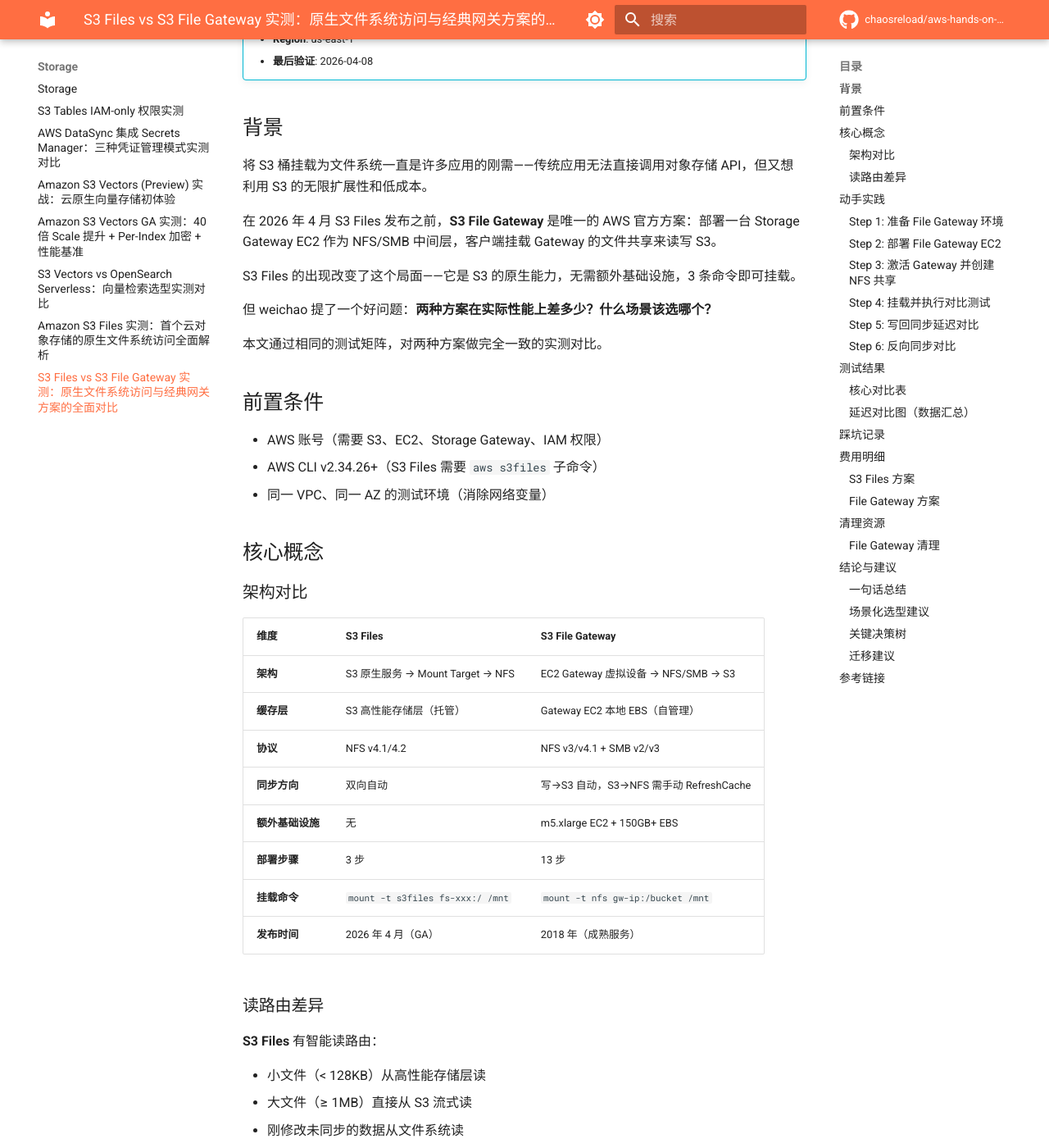
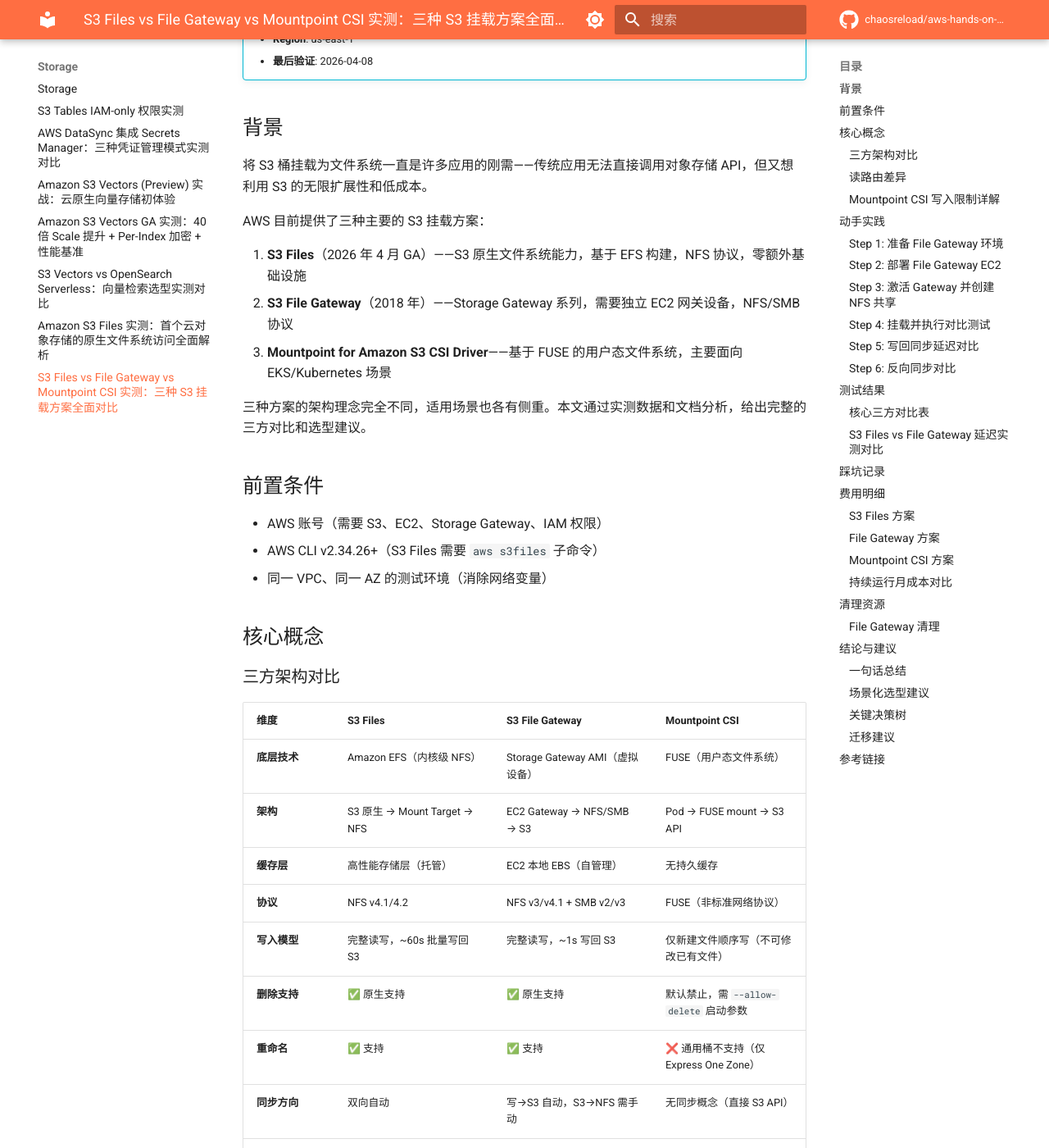
Before and after one commit to chaosreload/aws-hands-on-lab, an MkDocs documentation site: the page built from docs/storage/s3-files-vs-file-gateway.md, in a window 1280 px wide and 1400 px high, scrolled down 362 px. Shown: the whole window at 82% size. Built offline with MkDocs 1.6.1 and Material for MkDocs 9.7.7, drawn with Linux system fonts in a browser that asks for light colours; comment, search, counter and statistics services are not loaded; some of the changed text lies outside the part shown.

Commit message:
feat: add Mountpoint CSI to S3 mount comparison article (3-way comparison)

````diff
--- a/docs/storage/s3-files-vs-file-gateway.md
+++ b/docs/storage/s3-files-vs-file-gateway.md
@@ -1,4 +1,4 @@
-# S3 Files vs S3 File Gateway 实测：原生文件系统访问与经典网关方案的全面对比
+# S3 Files vs S3 File Gateway vs Mountpoint CSI 实测：三种 S3 挂载方案全面对比
 
 !!! info "Lab 信息"
     - **难度**: ⭐⭐ 中级
@@ -11,13 +11,13 @@
 
 将 S3 桶挂载为文件系统一直是许多应用的刚需——传统应用无法直接调用对象存储 API，但又想利用 S3 的无限扩展性和低成本。
 
-在 2026 年 4 月 S3 Files 发布之前，**S3 File Gateway** 是唯一的 AWS 官方方案：部署一台 Storage Gateway EC2 作为 NFS/SMB 中间层，客户端挂载 Gateway 的文件共享来读写 S3。
+AWS 目前提供了三种主要的 S3 挂载方案：
 
-S3 Files 的出现改变了这个局面——它是 S3 的原生能力，无需额外基础设施，3 条命令即可挂载。
+1. **S3 Files**（2026 年 4 月 GA）——S3 原生文件系统能力，基于 EFS 构建，NFS 协议，零额外基础设施
+2. **S3 File Gateway**（2018 年）——Storage Gateway 系列，需要独立 EC2 网关设备，NFS/SMB 协议
+3. **Mountpoint for Amazon S3 CSI Driver**——基于 FUSE 的用户态文件系统，主要面向 EKS/Kubernetes 场景
 
-但 weichao 提了一个好问题：**两种方案在实际性能上差多少？什么场景该选哪个？**
-
-本文通过相同的测试矩阵，对两种方案做完全一致的实测对比。
+三种方案的架构理念完全不同，适用场景也各有侧重。本文通过实测数据和文档分析，给出完整的三方对比和选型建议。
 
 ## 前置条件
 
@@ -27,18 +27,25 @@
 
 ## 核心概念
 
-### 架构对比
+### 三方架构对比
 
-| 维度 | S3 Files | S3 File Gateway |
-|------|----------|----------------|
-| **架构** | S3 原生服务 → Mount Target → NFS | EC2 Gateway 虚拟设备 → NFS/SMB → S3 |
-| **缓存层** | S3 高性能存储层（托管） | Gateway EC2 本地 EBS（自管理） |
-| **协议** | NFS v4.1/4.2 | NFS v3/v4.1 + SMB v2/v3 |
-| **同步方向** | 双向自动 | 写→S3 自动，S3→NFS 需手动 RefreshCache |
-| **额外基础设施** | 无 | m5.xlarge EC2 + 150GB+ EBS |
-| **部署步骤** | 3 步 | 13 步 |
-| **挂载命令** | `mount -t s3files fs-xxx:/ /mnt` | `mount -t nfs gw-ip:/bucket /mnt` |
-| **发布时间** | 2026 年 4 月（GA） | 2018 年（成熟服务） |
+| 维度 | S3 Files | S3 File Gateway | Mountpoint CSI |
+|------|----------|----------------|----------------|
+| **底层技术** | Amazon EFS（内核级 NFS） | Storage Gateway AMI（虚拟设备） | FUSE（用户态文件系统） |
+| **架构** | S3 原生 → Mount Target → NFS | EC2 Gateway → NFS/SMB → S3 | Pod → FUSE mount → S3 API |
+| **缓存层** | 高性能存储层（托管） | EC2 本地 EBS（自管理） | 无持久缓存 |
+| **协议** | NFS v4.1/4.2 | NFS v3/v4.1 + SMB v2/v3 | FUSE（非标准网络协议） |
+| **写入模型** | 完整读写，~60s 批量写回 S3 | 完整读写，~1s 写回 S3 | 仅新建文件顺序写（不可修改已有文件） |
+| **删除支持** | ✅ 原生支持 | ✅ 原生支持 | 默认禁止，需 `--allow-delete` 启动参数 |
+| **重命名** | ✅ 支持 | ✅ 支持 | ❌ 通用桶不支持（仅 Express One Zone） |
+| **同步方向** | 双向自动 | 写→S3 自动，S3→NFS 需手动 | 无同步概念（直接 S3 API） |
+| **额外基础设施** | 无 | m5.xlarge EC2 + 150GB+ EBS | CSI Driver DaemonSet |
+| **部署步骤** | 3 步 | 13 步 | `kubectl apply`（EKS Add-on） |
+| **POSIX 权限** | ✅ 完整（chmod/chown → S3 元数据） | ✅ 完整（chmod/chown → S3 元数据） | ❌ 不模拟 |
+| **文件锁** | ✅ NFS 锁 | ✅ NFS 锁 | ❌ 不支持 |
+| **多客户端共享写** | ✅ 支持 | ✅ 支持 | ❌ 不支持 |
+| **适用计算服务** | EC2, Lambda, EKS, ECS | EC2（仅限） | EKS, 自管理 K8s |
+| **发布时间** | 2026 年 4 月（GA） | 2018 年（成熟服务） | 2023 年（GA） |
 
 ### 读路由差异
 
@@ -53,6 +60,28 @@
 - 所有读操作优先走本地 EBS 缓存
 - 缓存未命中时从 S3 拉取到缓存再返回
 - 缓存空间有限（150GB-64TiB），满了会淘汰
+
+**Mountpoint CSI** 直接走 S3 API：
+
+- 每次读都是 S3 GET 请求（无本地缓存层）
+- 顺序读时自动多并发预取，优化大文件吞吐
+- 随机读也支持，但每次都是网络往返
+
+### Mountpoint CSI 写入限制详解
+
+Mountpoint CSI 的写入模型与传统文件系统差异很大，理解这些限制对选型至关重要：
+
+| 操作 | S3 Files / File Gateway | Mountpoint CSI |
+|------|------------------------|----------------|
+| 创建新文件 | ✅ | ✅ |
+| 修改已有文件 | ✅ | ❌（需 `O_TRUNC` 重写整个文件） |
+| 追加写入 | ✅ | ❌（仅 Express One Zone 支持 `--incremental-upload`） |
+| 删除文件 | ✅ | 需 `--allow-delete` 启动参数 |
+| 重命名文件 | ✅ | ❌（仅 Express One Zone） |
+| `fsync` 后继续写 | ✅ | ❌（`fsync` 后文件关闭写入） |
+
+!!! warning "Mountpoint CSI 的核心定位"
+    Mountpoint 官方明确声明：**不追求完整 POSIX 语义**。它的设计哲学是"无法在 S3 API 上高效实现的文件操作，一律不支持"。如果你的应用需要随机写入、文件锁、或完整 POSIX 权限，Mountpoint 不是正确的选择。
 
 ## 动手实践
 
@@ -267,28 +296,40 @@
 # 等待 ~60-90 秒后 NFS 端才可见
 ```
 
-**结论：S3 Files 反向同步自动且快速（数秒），File Gateway 需要手动 RefreshCache 且等待时间更长。**
+**Mountpoint CSI**：
+
+```bash
+# Mountpoint 直接访问 S3，S3 API 上传后立即可见（无缓存层）
+# 但注意：如果 Mountpoint 已经缓存了目录列表，可能需要短暂等待
+```
+
+**结论：S3 Files 反向同步自动且快速（数秒），File Gateway 需要手动 RefreshCache 且等待时间更长。Mountpoint 因无缓存层理论上最快，但受限于 S3 最终一致性。**
 
 ## 测试结果
 
-### 核心对比表
+### 核心三方对比表
 
-| # | 测试维度 | S3 Files | File Gateway | 优势方 |
-|---|---------|----------|-------------|-------|
-| 1 | **部署步骤** | 3 步 | 13 步 | ✅ S3 Files |
-| 2 | **部署时间** | ~3-4 分钟 | ~7-8 分钟 | ✅ S3 Files |
-| 3 | **小文件读延迟 (1KB)** | 8-11ms | 6ms 首次 / 2ms 缓存 | ✅ File Gateway |
-| 4 | **大文件读延迟 (10MB)** | 319ms 首次 / 6ms 缓存 | 58ms 首次 / 4-5ms 缓存 | ✅ File Gateway |
-| 5 | **写回 S3 延迟** | ~62 秒 | ~1 秒 | ✅ File Gateway |
-| 6 | **反向同步 (S3→NFS)** | 数秒（自动） | 需 RefreshCache + ~90s | ✅ S3 Files |
-| 7 | **缓存命中读取** | ~6ms | ~2-5ms | ✅ File Gateway |
-| 8 | **POSIX 权限** | ✅ 存为 S3 元数据 | ✅ 存为 S3 元数据 | 平手 |
-| 9 | **额外基础设施成本** | $0 | ~$0.19/h (EC2) + ~$12/mo (EBS) | ✅ S3 Files |
-| 10 | **协议支持** | NFS v4.1/4.2 | NFS v3/v4.1 + SMB v2/v3 | ✅ File Gateway |
-| 11 | **挂载容量显示** | 8.0 EB | 8.0 EB | 平手 |
-| 12 | **NFS 实际版本** | v4.2 | v4.2 | 平手 |
+| # | 测试维度 | S3 Files | File Gateway | Mountpoint CSI |
+|---|---------|----------|-------------|----------------|
+| 1 | **部署复杂度** | 3 步 | 13 步 | `kubectl apply`（EKS Add-on） |
+| 2 | **额外基础设施** | 无 | m5.xlarge + 150GB EBS | DaemonSet Pod |
+| 3 | **小文件读延迟 (1KB)** | 8-11ms | 6ms / 2ms 缓存 | ~10-20ms（每次 S3 GET）* |
+| 4 | **大文件读延迟 (10MB)** | 319ms 首次 / 6ms 缓存 | 58ms / 4-5ms 缓存 | 取决于 S3 吞吐* |
+| 5 | **大文件顺序读吞吐** | 高（S3 直读） | 高（EBS 缓存 + S3） | **极高**（多并发 S3 GET）* |
+| 6 | **写回 S3 延迟** | ~62 秒 | ~1 秒 | 即时（close 后）* |
+| 7 | **写入能力** | 完整读写 | 完整读写 | 仅新建文件顺序写 |
+| 8 | **反向同步** | 数秒（自动） | 需 RefreshCache + ~90s | 即时（直接 S3 API） |
+| 9 | **POSIX 权限** | ✅ 完整 | ✅ 完整 | ❌ 不支持 |
+| 10 | **文件锁** | ✅ | ✅ | ❌ |
+| 11 | **文件重命名** | ✅ | ✅ | ❌（通用桶） |
+| 12 | **协议** | NFS v4.1/4.2 | NFS + SMB | FUSE |
+| 13 | **额外月成本** | $0 | ~$162（EC2+EBS） | ~$0（仅 DaemonSet 资源） |
+| 14 | **适用计算服务** | EC2/Lambda/EKS/ECS | EC2 only | EKS / 自管理 K8s |
+| 15 | **Fargate 支持** | 需确认 | ❌ | ❌ |
 
-### 延迟对比图（数据汇总）
+*\* Mountpoint CSI 数据基于文档分析和架构推断（FUSE + 直接 S3 API），非同环境实测。S3 Files 和 File Gateway 数据为同一 VPC 实测。*
+
+### S3 Files vs File Gateway 延迟实测对比
 
 | 操作 | S3 Files | File Gateway | 倍数差异 |
 |------|----------|-------------|---------|
@@ -324,8 +365,17 @@
 
     - S3 Files: `file-permissions: 0100755`（含文件类型前缀）
     - File Gateway: `file-permissions: 0644`（纯权限位）
+    - Mountpoint CSI: 不存储 POSIX 权限
 
-    如果你计划在两种方案间迁移，权限映射需要注意这个差异。
+    如果你计划在方案间迁移，权限映射需要注意这个差异。
+
+!!! warning "踩坑 5: Mountpoint CSI 不支持修改已有文件"
+    这是 Mountpoint 最容易踩的坑。如果你的应用尝试 `open()` 一个已有文件并写入（不带 `O_TRUNC`），操作会**静默失败或报 IO error**。Mountpoint 的写入模型只支持：
+
+    - 创建新文件 → 顺序写入 → `close()`
+    - 覆盖已有文件 → 必须 `O_TRUNC` 重写整个文件（需 `--allow-overwrite` 启动参数）
+
+    这意味着大量传统应用（日志轮转、数据库、配置更新）无法直接使用 Mountpoint。
 
 ## 费用明细
 
@@ -348,7 +398,21 @@
 | S3 存储 | 标准 | < 1GB | < $0.01 |
 | **合计** | | | **~$0.45** |
 
-**持续运行成本差异**：File Gateway 每月约 $150（EC2）+ $12（EBS）= **$162/月**，S3 Files 无额外基础设施成本。
+### Mountpoint CSI 方案
+
+| 资源 | 单价 | 用量 | 费用 |
+|------|------|------|------|
+| EKS 集群 | $0.10/h | 已有集群则 $0 | $0 |
+| S3 请求费 | 标准 S3 GET/PUT | 按量 | 标准 S3 费用 |
+| **合计** | | | **仅 S3 标准费用** |
+
+### 持续运行月成本对比
+
+| 方案 | 额外基础设施月成本 | 说明 |
+|------|-------------------|------|
+| S3 Files | **$0** + 高性能存储费 | 按活跃数据量计费 |
+| File Gateway | **~$162/月**（EC2 + EBS） | 固定成本，与数据量无关 |
+| Mountpoint CSI | **~$0** | 仅 S3 标准请求费 |
 
 ## 清理资源
 
@@ -394,51 +458,67 @@
 
 ### 一句话总结
 
-**S3 Files 是"更简单更便宜"的选择，File Gateway 是"更快更灵活"的选择。**
+- **S3 Files** — "更简单更便宜"，零额外基础设施，完整文件系统语义
+- **File Gateway** — "更快更灵活"，本地缓存加速，支持 SMB + 混合云
+- **Mountpoint CSI** — "最轻量最高吞吐"，但只适合只读或追加写的 K8s 工作负载
 
 ### 场景化选型建议
 
 | 场景 | 推荐方案 | 理由 |
 |------|---------|------|
-| **新应用上云** | ✅ S3 Files | 零额外基础设施，3 步部署，维护成本最低 |
-| **需要极低写延迟** | ✅ File Gateway | 写回 S3 延迟 ~1s vs S3 Files ~60s |
-| **双向数据流** | ✅ S3 Files | S3 API 写入自动同步到 NFS，无需额外配置 |
-| **需要 SMB 协议** | ✅ File Gateway | S3 Files 目前仅支持 NFS |
+| **EC2 新应用上云** | ✅ S3 Files | 零额外基础设施，3 步部署 |
+| **EKS ML 训练数据读取** | ✅ Mountpoint CSI | 大文件顺序读极高吞吐，零额外成本 |
+| **EKS 应用需读写共享状态** | ✅ S3 Files | 完整文件系统语义 + EKS 原生支持 |
+| **需要极低写延迟** | ✅ File Gateway | 写回 S3 ~1s vs S3 Files ~60s |
+| **双向数据流（S3 API + NFS）** | ✅ S3 Files | 自动双向同步，无需额外配置 |
+| **需要 SMB 协议** | ✅ File Gateway | S3 Files/Mountpoint 均不支持 SMB |
 | **Windows 客户端** | ✅ File Gateway | SMB 协议原生支持 |
-| **成本敏感** | ✅ S3 Files | 无额外 EC2/EBS 成本，省 $160+/月 |
-| **读延迟敏感** | ✅ File Gateway | 本地 EBS 缓存 → 2-6ms vs S3 Files 8-11ms |
-| **大文件工作负载** | ✅ File Gateway | 大文件首次读 58ms vs 319ms（5.5x 差异） |
-| **Lambda/EKS/ECS 集成** | ✅ S3 Files | 原生支持，File Gateway 只能 EC2 挂载 |
-| **混合云（on-premises）** | ✅ File Gateway | 支持 VMware/Hyper-V/KVM/硬件设备 |
+| **Lambda 挂载 S3** | ✅ S3 Files | Lambda 原生支持，其他两个不行 |
+| **成本敏感** | ✅ S3 Files / Mountpoint | 无额外 EC2/EBS 成本 |
+| **读延迟极致优化** | ✅ File Gateway | 本地 EBS 缓存 2-6ms |
+| **大文件批量处理（只读）** | ✅ Mountpoint CSI | 多并发 S3 GET 最高吞吐 |
+| **混合云（on-premises）** | ✅ File Gateway | 支持 VMware/Hyper-V/KVM |
+| **AI Agent 文件共享** | ✅ S3 Files | 多客户端读写 + 自动同步 + 低运维 |
+| **数据湖 Spark/Presto 读取** | ✅ Mountpoint CSI | 只读高吞吐，原生 K8s 集成 |
 
 ### 关键决策树
 
 ```
-需要 SMB 协议？
-  → 是 → File Gateway
-  → 否 →
-    需要混合云（on-premises 挂载）？
-      → 是 → File Gateway
-      → 否 →
-        写回延迟 < 5s 是硬性需求？
-          → 是 → File Gateway
-          → 否 →
-            需要 Lambda/EKS/ECS 挂载？
-              → 是 → S3 Files
-              → 否 → S3 Files（更简单、更便宜）
+你的工作负载在哪里运行？
+├── EC2 / Lambda / ECS
+│   └── 需要 SMB 协议或混合云？
+│       ├── 是 → File Gateway
+│       └── 否 → 写延迟 < 5s 是硬性需求？
+│           ├── 是 → File Gateway
+│           └── 否 → S3 Files ✅
+├── EKS / Kubernetes
+│   └── 需要修改已有文件 / 文件锁 / POSIX 权限？
+│       ├── 是 → S3 Files（通过 NFS PV 挂载）
+│       └── 否 → 主要是大文件只读/追加写？
+│           ├── 是 → Mountpoint CSI ✅
+│           └── 否 → S3 Files ✅
+└── On-premises
+    └── File Gateway ✅（唯一选择）
 ```
 
 ### 迁移建议
 
-如果你正在使用 File Gateway 并考虑迁移到 S3 Files：
+**从 File Gateway 迁移到 S3 Files**：
 
 - ✅ **可以迁移**：NFS-only 工作负载、写延迟不敏感、需要降低运维复杂度
 - ⚠️ **评估后迁移**：依赖 File Gateway 本地缓存加速的读密集型工作负载
 - ❌ **暂不迁移**：需要 SMB 协议、需要混合云部署、写延迟 < 5s 是 SLA 要求
 
+**从 Mountpoint CSI 迁移到 S3 Files**：
+
+- ✅ **建议迁移**：需要写入已有文件、文件锁、POSIX 权限的 K8s 应用
+- ❌ **不建议迁移**：只读大文件吞吐场景（Mountpoint 吞吐更高、成本更低）
+
 ## 参考链接
 
 - [Amazon S3 Files 官方文档](https://docs.aws.amazon.com/AmazonS3/latest/userguide/s3-files.html)
 - [Amazon S3 File Gateway 官方文档](https://docs.aws.amazon.com/filegateway/latest/files3/what-is-file-s3.html)
+- [Mountpoint for Amazon S3 CSI Driver](https://docs.aws.amazon.com/eks/latest/userguide/s3-csi.html)
+- [Mountpoint for Amazon S3 文件系统行为](https://github.com/awslabs/mountpoint-s3/blob/main/doc/SEMANTICS.md)
 - [Mounting Amazon S3 to EC2 using S3 File Gateway (AWS Blog)](https://aws.amazon.com/blogs/storage/mounting-amazon-s3-to-an-amazon-ec2-instance-using-a-private-connection-to-s3-file-gateway/)
 - [S3 Files 实测：首个云对象存储的原生文件系统访问全面解析](../storage/s3-files.md)
--- a/mkdocs.yml
+++ b/mkdocs.yml
@@ -141,7 +141,7 @@
     - Amazon S3 Vectors GA 实测：40 倍 Scale 提升 + Per-Index 加密 + 性能基准: storage/s3-vectors-ga.md
     - S3 Vectors vs OpenSearch Serverless：向量检索选型实测对比: storage/s3vectors-vs-opensearch.md
     - Amazon S3 Files 实测：首个云对象存储的原生文件系统访问全面解析: storage/s3-files.md
-    - S3 Files vs S3 File Gateway 实测：原生文件系统访问与经典网关方案的全面对比: storage/s3-files-vs-file-gateway.md
+    - S3 Files vs File Gateway vs Mountpoint CSI 实测：三种 S3 挂载方案全面对比: storage/s3-files-vs-file-gateway.md
   - Database:
     - database/index.md
     - OpenSearch 原地扩容实测: database/opensearch-in-place-volume.md
````
